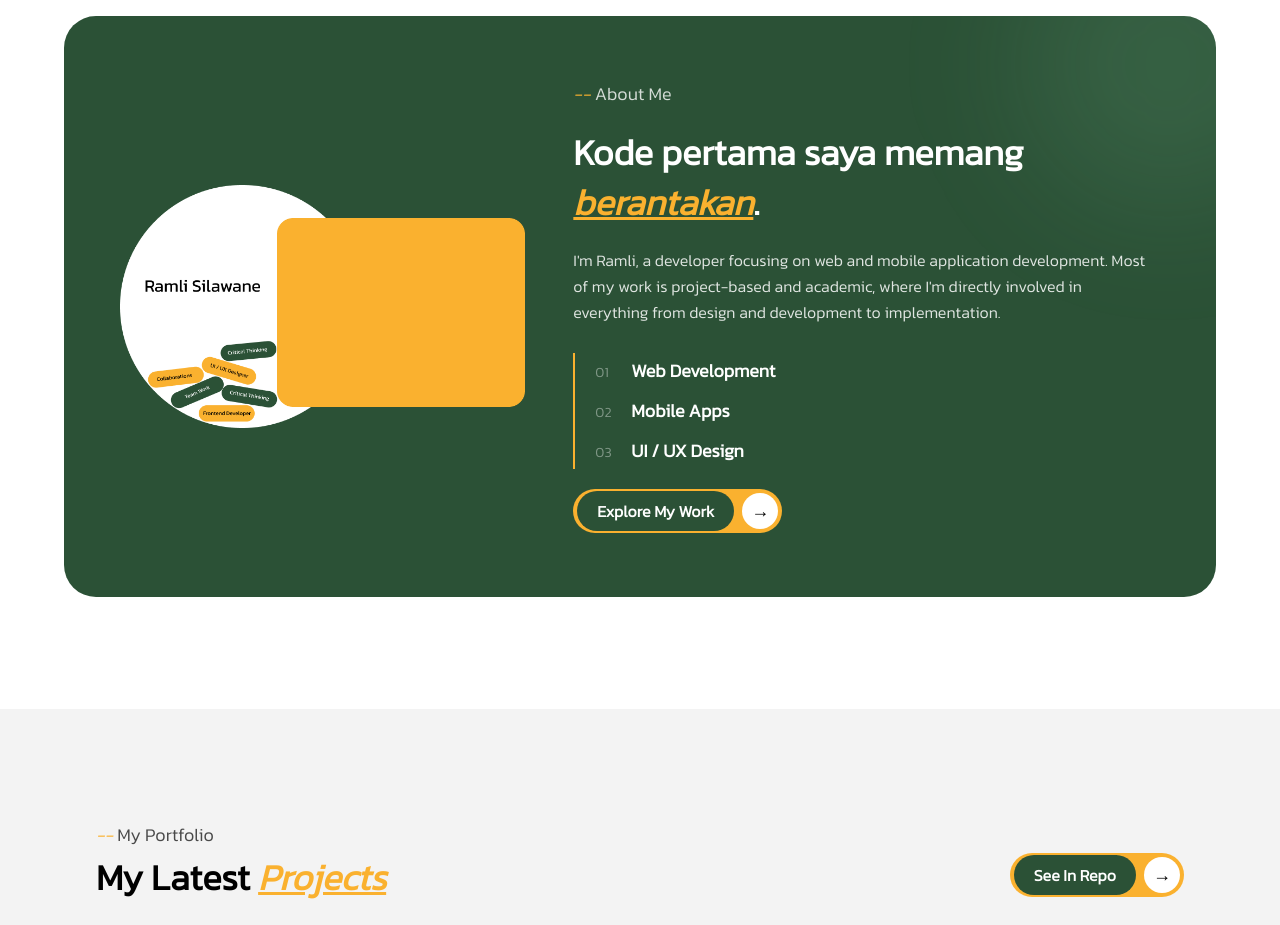
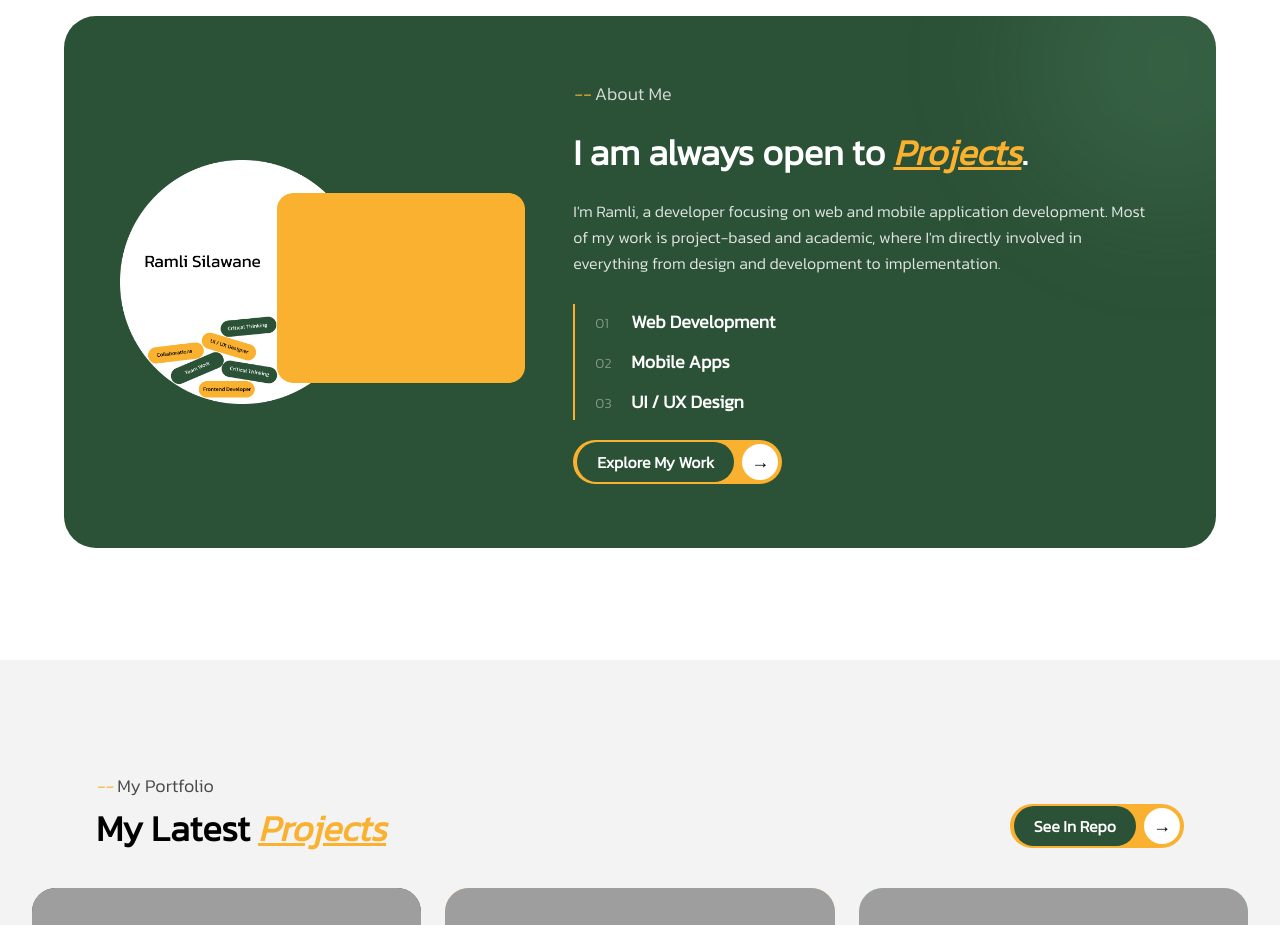
Before and after one commit to RamliWane/My-Portofolio, a Next.js app: page / in a window 1280 px wide. Shown: the part 1640-2565 px from the top of the page. Built offline with nearby package versions, Linux system fonts and the light colour scheme; grey boxes are pictures that could not be loaded.

Commit message:
fix: changed section in about me

```diff
--- a/src/HeroPage/PageThree.jsx
+++ b/src/HeroPage/PageThree.jsx
@@ -41,9 +41,10 @@ export default function PageThree() {
                 </p>
 
                 <h2 className="text-3xl lg:text-4xl font-bold text-white leading-snug">
-                  Kode pertama saya memang{" "}
+
+                  I am always open to {" "}
                   <i className="text-[#FAB12F] underline decoration-[#FAB12F]">
-                    berantakan
+                    Projects
                   </i>
 
                   .
```
Lines whose indentation alone changed are shown as unchanged.
